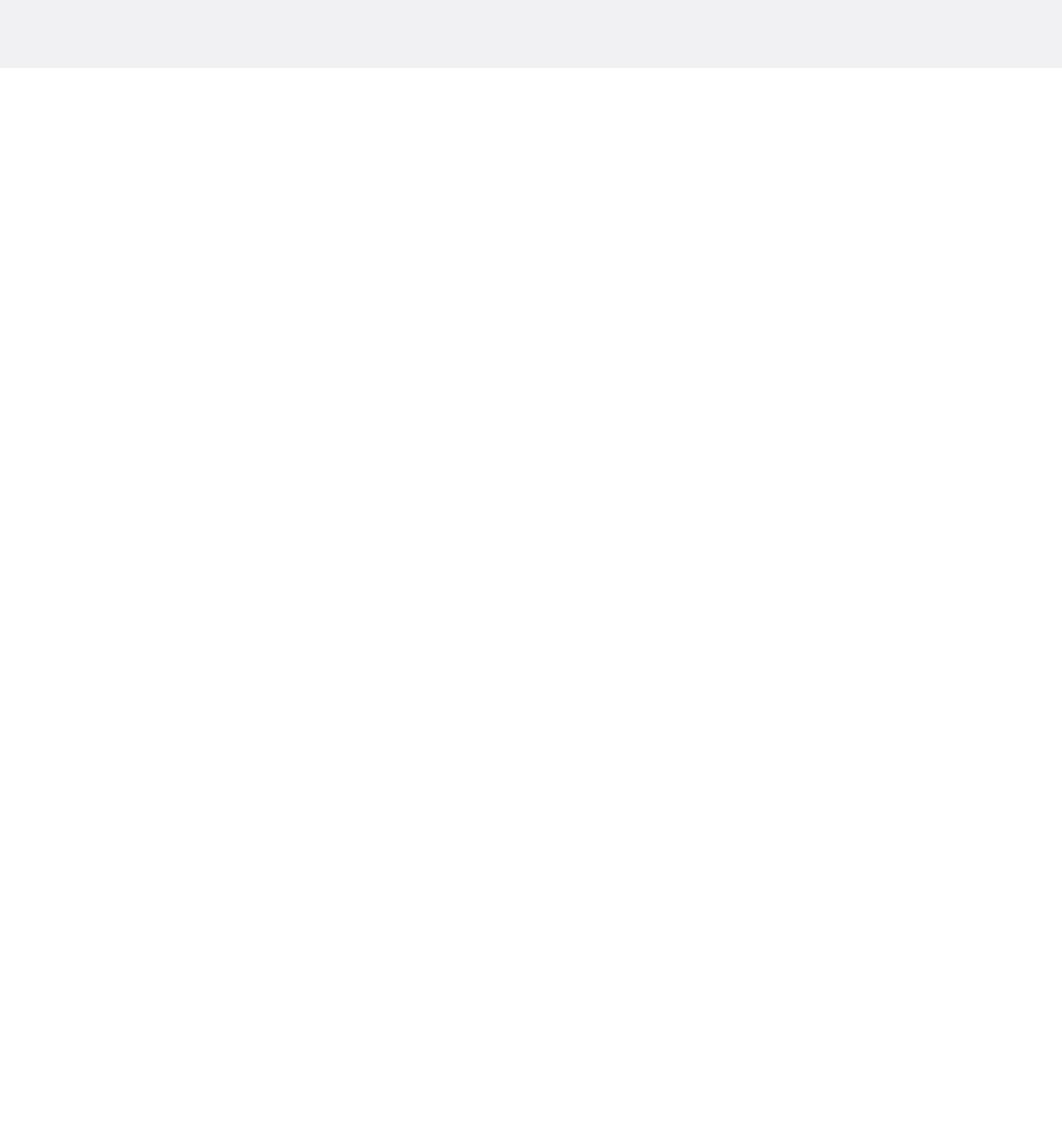
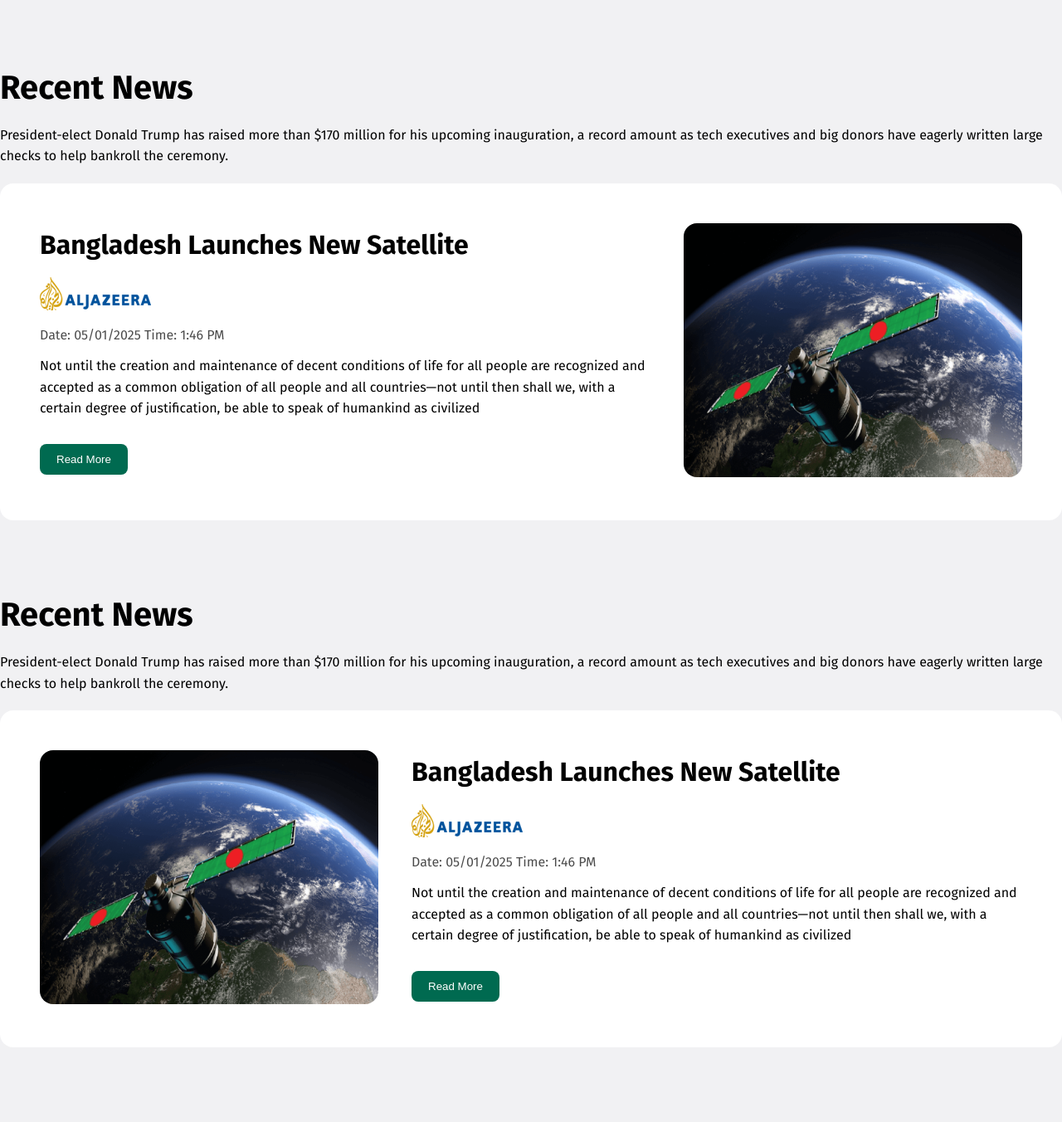
Before and after one commit to NilAlfi/ph_assignment, a plain HTML site: page index.html in a window 1280 px wide. Shown: the part 2894-4246 px from the top of the page at 83% size. Before the commit the page ends 2976 px from the top, so only its background shows below. Drawn offline with Linux system fonts and the light colour scheme.

Commit message:
added more section

```diff
--- a/cascading/style.css
+++ b/cascading/style.css
@@ -403,4 +403,16 @@ padding-bottom: 90px;
     margin-top: 30px;
     color: #fff;
 }
+.imgtextflex2{
+
+display: flex;
+
+justify-content: center;
+
+align-items: center;
+
+gap: 40px;
+
+flex-direction: row-reverse;
+}
 /* recentNews section end  */
--- a/index.html
+++ b/index.html
@@ -159,6 +159,54 @@
                 </div>
             </div>
         </section>
+        <!-- 2nd recent news section start-->
+        <section class="recentNews">
+            <div class="recent">
+                <h2>Recent News</h2>
+                <p>President-elect Donald Trump has raised more than $170 million for his upcoming inauguration, a record amount as tech executives and big donors have eagerly written large checks to help bankroll the ceremony.</p>
+            </div>
+            <div class="recentwidth">
+                <div class="imgtextflex2">
+                    <div class="imgglobal">
+                        <img src="assets/satelite.png" alt="satelite">
+                    </div>
+                    <div class="aljacontent">
+                        <h2>Bangladesh Launches New Satellite</h2>
+                        <img src="assets/al-jazeera.png" alt="">
+                        <time datetime="05. 01.2025">Date: 05/01/2025 Time: 1:46 PM</time>
+                        <p>Not until the creation and maintenance of decent conditions of life for all people are recognized and accepted as a common obligation of all people and all countries—not until then shall we,
+                            with a certain degree of justification, be able to speak of humankind as civilized</p>
+                            <div class="tabtn5"><button>Read More</button></div>
+                    </div>
+                </div>
+            </div>
+        </section>
+        <!-- 2nd recent news section end-->
+         <!-- 3rd recent news section start-->
+
+         <section class="recentNews">
+            <div class="recent">
+                <h2>Recent News</h2>
+                <p>President-elect Donald Trump has raised more than $170 million for his upcoming inauguration, a record amount as tech executives and big donors have eagerly written large checks to help bankroll the ceremony.</p>
+            </div>
+            <div class="recentwidth">
+                <div class="imgtextflex">
+                    <div class="imgglobal">
+                        <img src="assets/satelite.png" alt="satelite">
+                    </div>
+                    <div class="aljacontent">
+                        <h2>Bangladesh Launches New Satellite</h2>
+                        <img src="assets/al-jazeera.png" alt="">
+                        <time datetime="05. 01.2025">Date: 05/01/2025 Time: 1:46 PM</time>
+                        <p>Not until the creation and maintenance of decent conditions of life for all people are recognized and accepted as a common obligation of all people and all countries—not until then shall we,
+                            with a certain degree of justification, be able to speak of humankind as civilized</p>
+                            <div class="tabtn5"><button>Read More</button></div>
+                    </div>
+                </div>
+            </div>
+        </section>
+
+         <!-- 3rd recent news section end-->
     </main>
 
 
```
